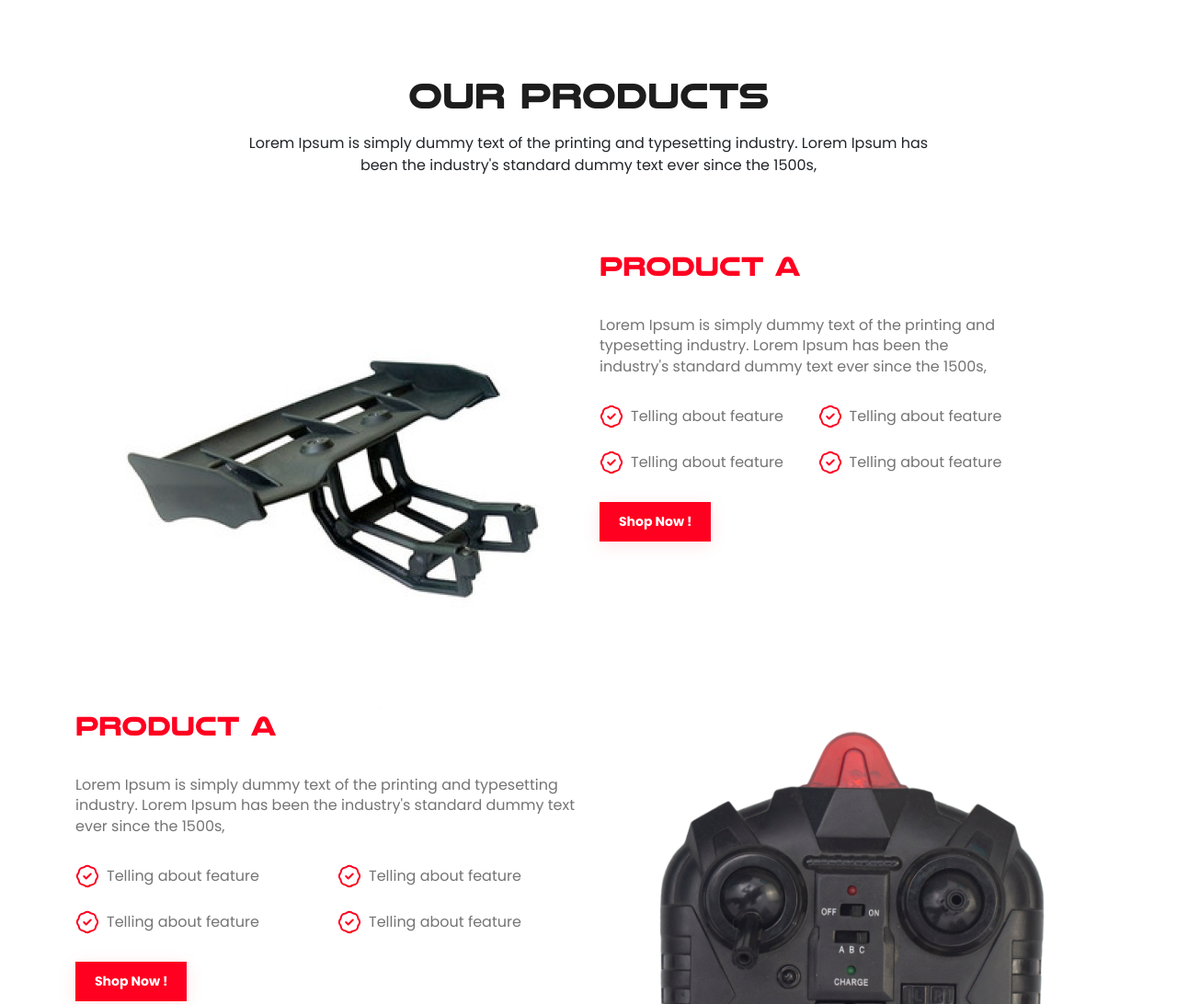
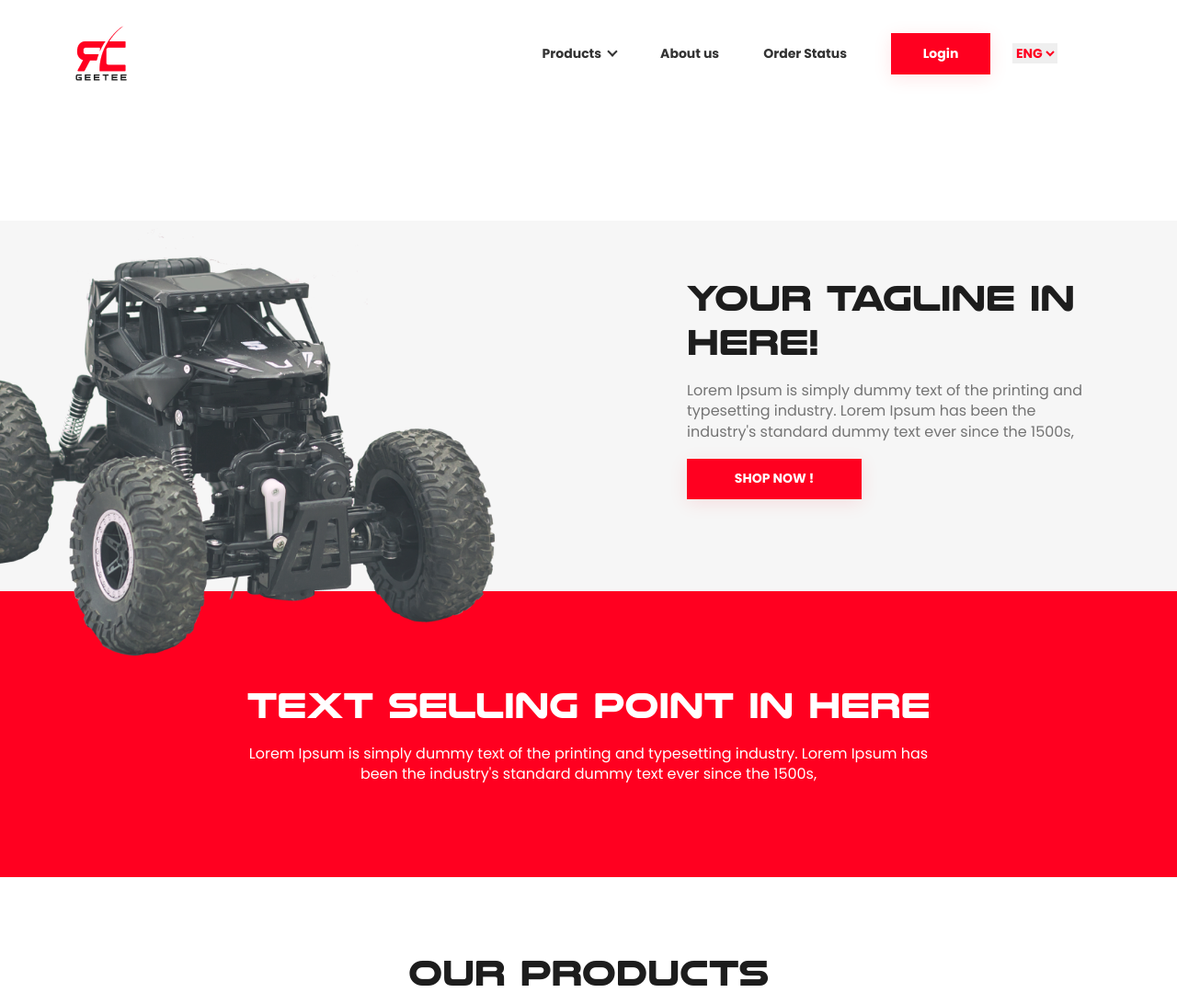
Before and after one commit to SheikhRashed/geetee, a website: page index.html in a window 1280 px wide. Shown: the top 1092 px of the page at 92% size. Drawn offline with Linux system fonts and the light colour scheme.

Commit message:
banner created

```diff
--- a/assets/scss/layouts/_banner.scss
+++ b/assets/scss/layouts/_banner.scss
@@ -0,0 +1,143 @@
+.banner  {
+    padding-top: 240px;
+    position: relative;
+    overflow: hidden;
+    background-color: #fff;
+
+    @include max(991px) {
+        padding-top: 0px;
+    }
+
+
+    &-content {
+        padding-top: 60px;
+        padding-bottom: 100px;
+        background-color: #F6F6F6;
+
+        @include max(991px) {
+            padding-top: 660px;
+        }
+
+        @include max(767px)  {
+            padding-top: 490px;
+            padding-bottom: 30px;
+        }
+
+
+
+        @include max(425px) {
+            padding-top: 440px;
+        }
+
+
+
+        &-bottom  {
+            padding: 100px 0px;
+            background-color: $primary;
+            &__info {
+                text-align: center;
+
+                h2  {
+                    color: #fff;
+                    font-size: 40px;
+                    line-height: 48px;
+                    margin-bottom: 18px;
+                    font-family: "nulshock";
+                }
+
+                p {
+                    color: #fff;
+                    font-size: 16px;
+                    line-height: 22.2px;
+                    max-width: 780px;
+                    margin: auto;
+                }
+            }
+
+        }
+
+    }
+
+    &-info {
+
+        @include max(991px) {
+            text-align: center;
+        }
+
+        h2 {
+            @extend %heading;
+            margin-bottom: 18px;
+
+            @include max(767px) {
+                margin-bottom: 10px;
+            }
+
+        }
+
+        p {
+
+            font-size: 16px;
+            color: #747474;
+            line-height: 22.4px;
+           margin-bottom: 18px;
+        }
+
+        a.button {
+            width: 190px;
+            height: 44px;
+            text-align: center;
+
+            @include max(767px ) {
+                display: flex;
+                width: 124px;
+                margin: auto;
+                align-items: center;
+                justify-content: center;
+                padding: 7px 14px !important;
+
+            }
+
+        }
+    }
+
+
+    &-overlay {
+        left: -100px;
+        top: -40px;
+        position: absolute;
+
+
+        @include max(1380px) {
+            top: 130px;
+         }
+
+         @include max(991px) {
+            top: 30px;
+            left: 50%;
+            transform: translateX(-50%);
+         }
+
+         @include max(425px) {
+             top: 110px;
+         }
+
+
+
+        img {
+            @include max(1380px) {
+                max-width: 680px;
+            }
+
+            @include max(767px) {
+                max-width: 480px;
+            }
+
+
+            @include max(425px) {
+                max-width: 320px;
+            }
+
+        }
+    }
+
+}
--- a/assets/scss/layouts/_products.scss
+++ b/assets/scss/layouts/_products.scss
@@ -1,6 +1,7 @@
 .product {
 	overflow: hidden;
 	padding: 80px 0px;
+	overflow: hidden;
 	position: relative;
 
 	.heading {
--- a/index.html
+++ b/index.html
@@ -18,7 +18,7 @@
 
 	<body>
 		<!-- header section start  -->
-		<header class="header d-none">
+		<header class="header  ">
 			<nav class="navbar navbar-expand-lg">
 				<div class="container">
 					<a class="navbar-brand" href="#">
@@ -102,6 +102,51 @@
 			</nav>
 		</header>
 		<!-- header section end  -->
+
+		<!-- banner section start  -->
+
+
+		<section class="banner">
+			<div class="banner-content">
+				<div class="container">
+					<div class="banner-info row">
+							<div class=" offset-lg-7  col-lg-5">
+								<h2>
+								yOUR tAGLINE IN HERE!
+								</h2>
+
+								<p>
+								Lorem Ipsum is simply dummy text of the printing and typesetting industry. Lorem Ipsum has been the industry's standard dummy text ever since the 1500s,
+								</p>
+
+								<a href="#" class="button">SHOP NOW !</a>
+
+							</div>
+					</div>
+
+
+
+					<div class="banner-overlay">
+						<img src="assets/images/bg/truck.png" alt="">
+					</div>
+				</div>
+
+			</div>
+			<div class="banner-content-bottom">
+				<div class="container">
+                     <div class="banner-content-bottom__info">
+						<h2>
+							text selling point in here
+						</h2>
+						<p>
+						Lorem Ipsum is simply dummy text of the printing and typesetting industry. Lorem Ipsum has been the industry's standard dummy text ever since the 1500s,
+						</p>
+					 </div>
+				</div>
+			</div>
+		</section>
+
+		<!-- banner section end  -->
 
 		<!-- ?? section start  -->
 		<!-- ?? section end  -->
```
Also changed, not shown: assets/css/main.css, assets/images/bg/truck.png (added), 2 other files.
